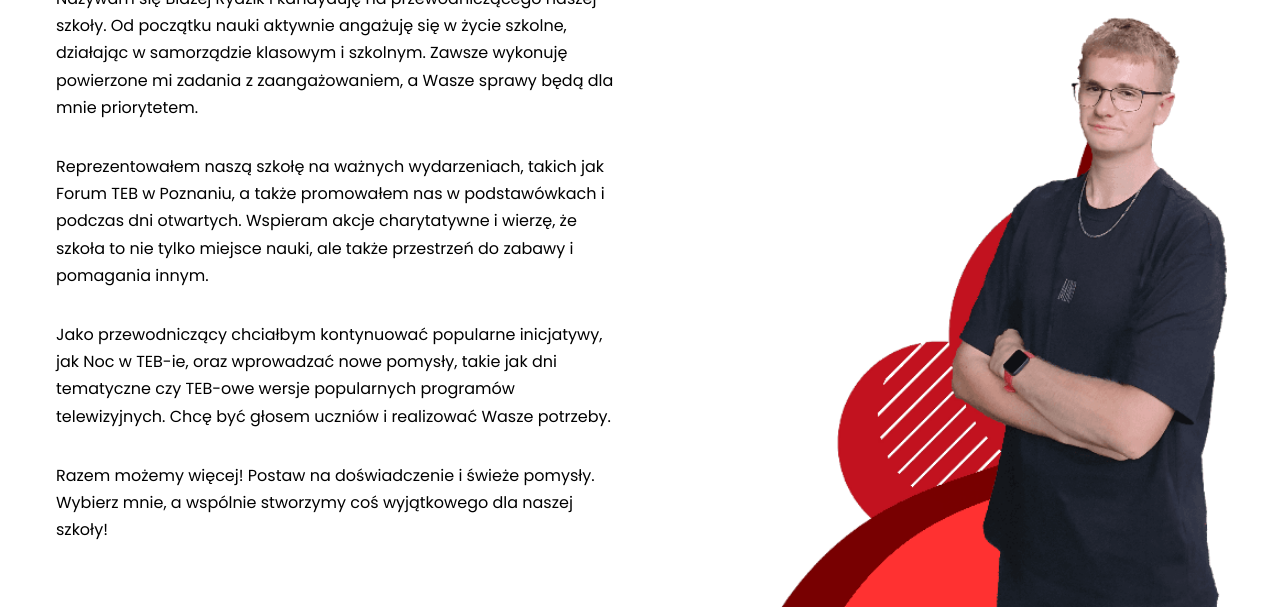
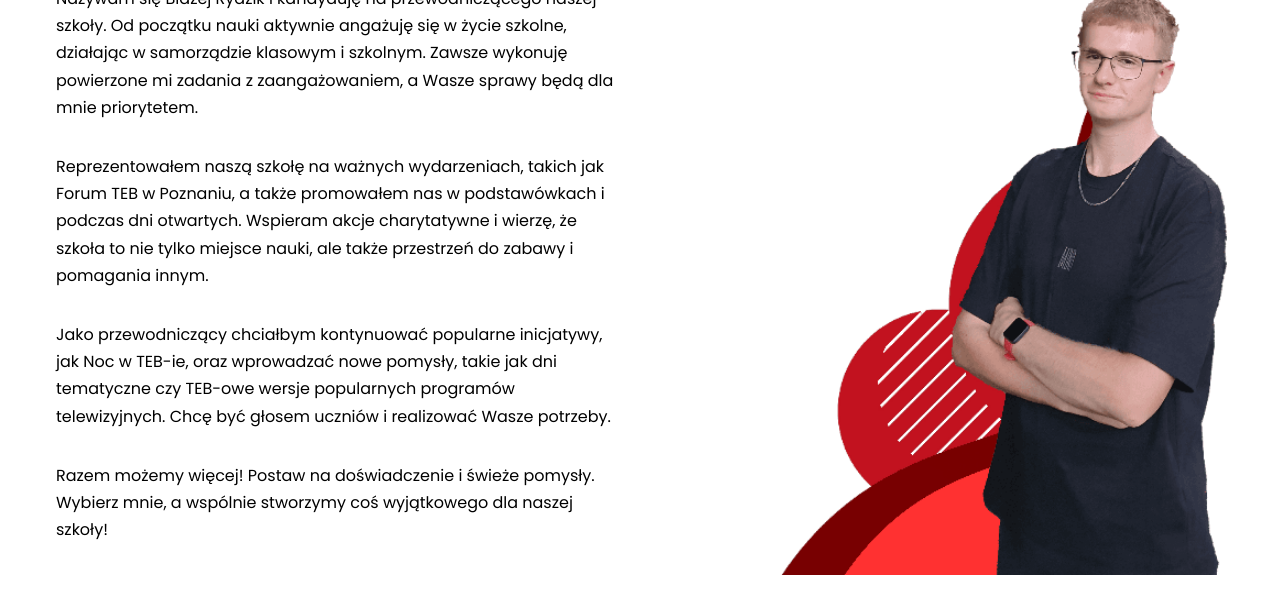
Before and after one commit to TheMozzarellaCat/Blazej-Na-Prezydenta, a plain HTML site: page index.html in a window 1280 px wide. Shown: the part 512-1119 px from the top of the page. After the commit the page ends 1087 px from the top, so only its background shows below. Drawn offline with nearby package versions, Linux system fonts and the light colour scheme.

Commit message:
THE UNIVERSE IT SINGS TO MEEEE

```diff
--- a/styles.css
+++ b/styles.css
@@ -61,6 +61,7 @@ nav {
   max-width: var(--max-width);
   margin: auto;
   padding: 8rem 1rem 2rem;
+  padding-bottom: 0rem;
   display: grid;
   gap: 2rem;
   overflow-x: hidden;
@@ -99,10 +100,10 @@ nav {
 
 .rudy-img {
   position: absolute;
+  height: auto;
+  width: 40%;
   bottom: -40vh;
   right: 30%;
-  height: auto;
-  width: 40%;
 }
 
 @media screen and (max-width: 485px) {
@@ -153,6 +154,7 @@ nav {
 
   .header__container {
     padding-block: 2rem;
+    padding-bottom: 0rem;
     grid-template-columns: repeat(2, 1fr);
     position: relative;
     height: auto;
```
